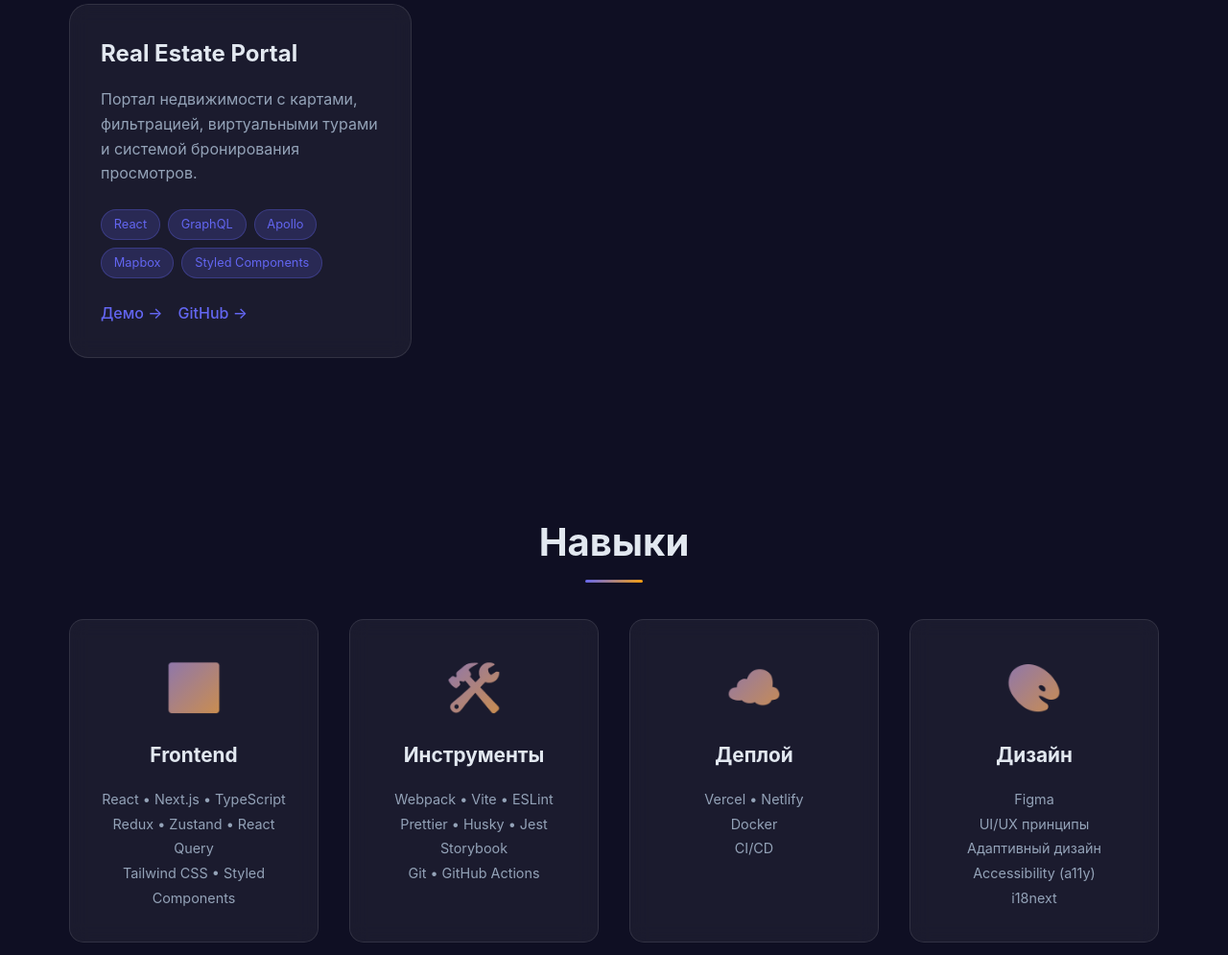
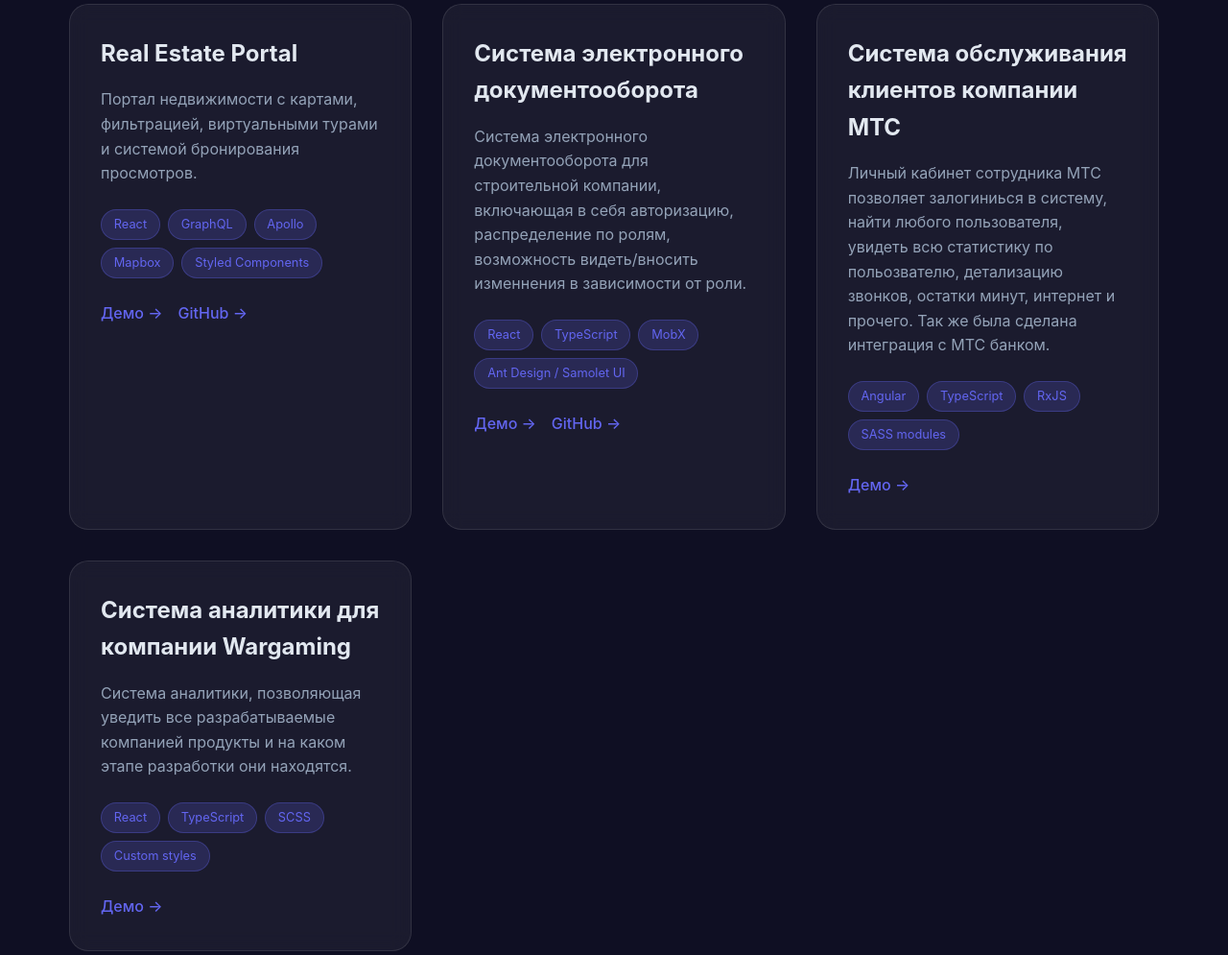
Before and after one commit to ERazina/erazina.github.io, a plain HTML site: page index.html in a window 1280 px wide. Shown: the part 1414-2409 px from the top of the page at 96% size. Drawn offline with Linux system fonts and the light colour scheme.

Commit message:
added new projects

```diff
--- a/index.html
+++ b/index.html
@@ -580,6 +580,70 @@
             <a href="#" class="project-link">GitHub →</a>
           </div>
         </div>
+
+        <div class="project-card fade-in">
+          <h3 class="project-title">Система электронного документооборота</h3>
+          <p class="project-description">
+            Система электронного документооборота для строительной компании,
+            включающая в себя авторизацию, распределение по ролям, возможность
+            видеть/вносить изменнения в зависимости от роли.
+          </p>
+          <div class="tech-stack">
+            <span class="tech-tag">React</span>
+            <span class="tech-tag">TypeScript</span>
+            <span class="tech-tag">MobX</span>
+            <span class="tech-tag">Ant Design / Samolet UI</span>
+            <!-- <span class="tech-tag">Chart.js</span> -->
+          </div>
+          <div class="project-links">
+            <a href="#" class="project-link">Демо →</a>
+            <a href="#" class="project-link">GitHub →</a>
+          </div>
+        </div>
+
+        <div class="project-card fade-in">
+          <h3 class="project-title">
+            Система обслуживания клиентов компании МТС
+          </h3>
+          <p class="project-description">
+            Личный кабинет сотрудника МТС позволяет залогиниься в систему, найти
+            любого пользователя, увидеть всю статистику по польозвателю,
+            детализацию звонков, остатки минут, интернет и прочего. Так же была
+            сделана интеграция с МТС банком.
+          </p>
+          <div class="tech-stack">
+            <span class="tech-tag">Angular</span>
+            <span class="tech-tag">TypeScript</span>
+            <span class="tech-tag">RxJS</span>
+            <span class="tech-tag">SASS modules</span>
+            <!-- <span class="tech-tag">Chart.js</span> -->
+          </div>
+          <div class="project-links">
+            <a href="#" class="project-link">Демо →</a>
+            <!-- <a href="#" class="project-link">GitHub →</a> -->
+          </div>
+        </div>
+
+        <div class="project-card fade-in">
+          <h3 class="project-title">
+            Система аналитики для компании Wargaming
+          </h3>
+          <p class="project-description">
+            Система аналитики, позволяющая уведить все разрабатываемые компанией
+            продукты и на каком этапе разработки они находятся.
+          </p>
+          <div class="tech-stack">
+            <span class="tech-tag">React</span>
+            <span class="tech-tag">TypeScript</span>
+            <span class="tech-tag">SCSS</span>
+            <span class="tech-tag">Custom styles</span>
+            <!-- <span class="tech-tag">Chart.js</span> -->
+          </div>
+          <div class="project-links">
+            <a href="#" class="project-link">Демо →</a>
+            <!-- <a href="#" class="project-link">GitHub →</a> -->
+          </div>
+        </div>
       </div>
     </section>
 
```
